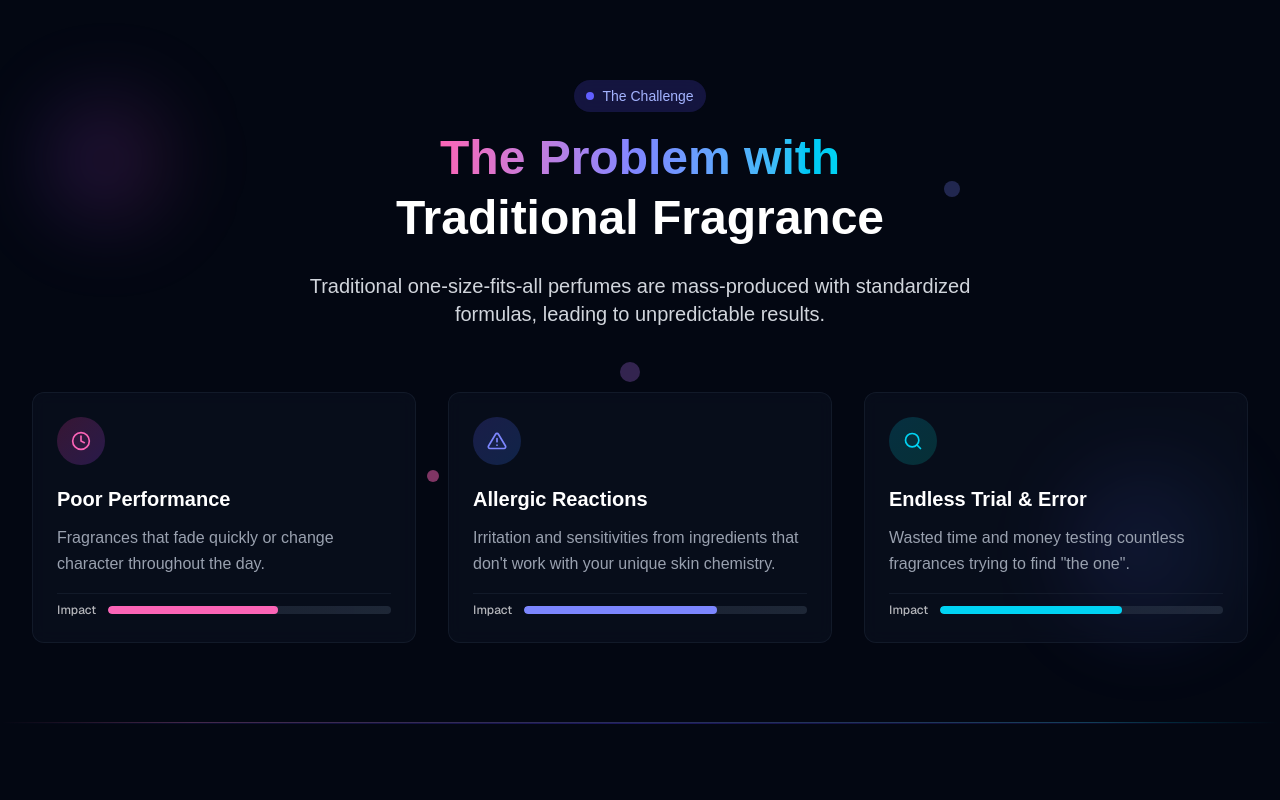
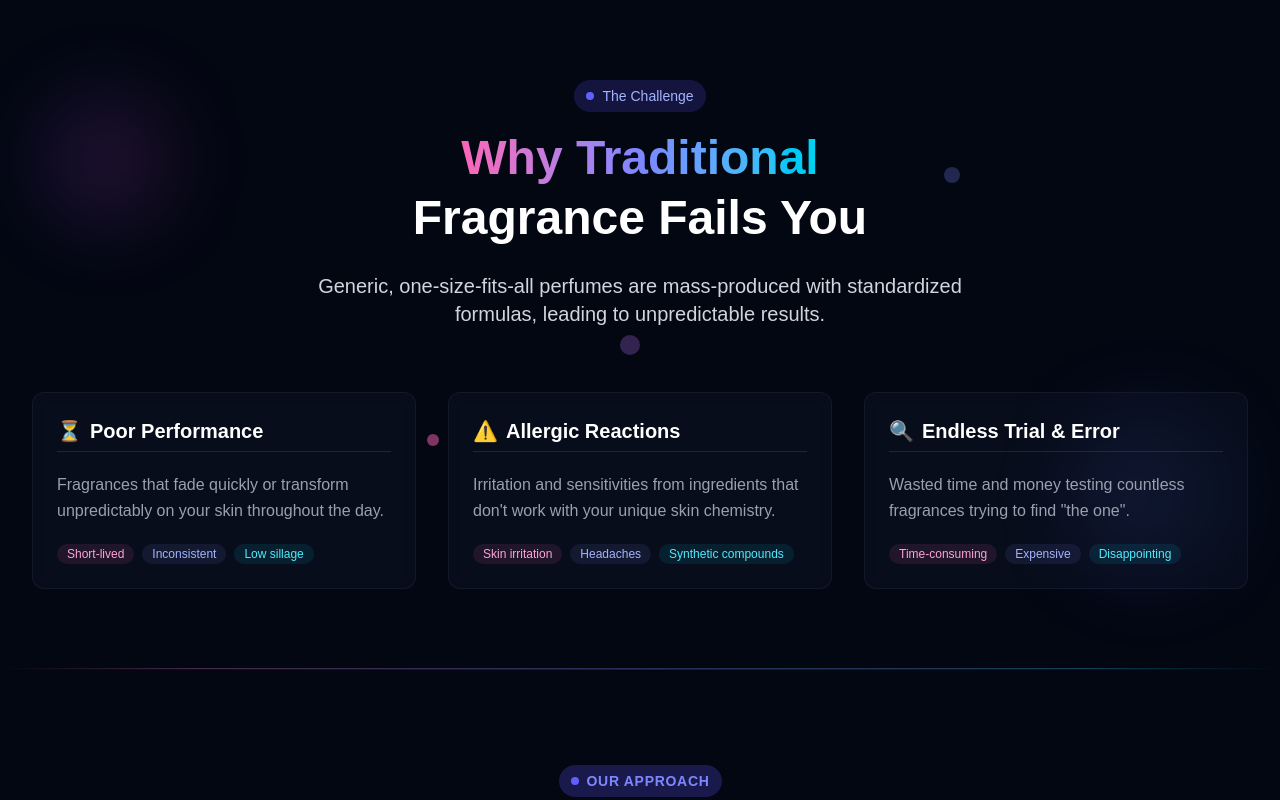
Before and after one commit to florian-lup/molequles, a Next.js app: page / in a window 1280 px wide. Shown: the part 800-1600 px from the top of the page. Built offline with nearby package versions, Linux system fonts and the light colour scheme.

Commit message:
Add molequles logo SVG and update Problem component for improved user engagement

```diff
--- a/src/components/home/Problem.tsx
+++ b/src/components/home/Problem.tsx
@@ -1,82 +1,45 @@
 'use client';
 
-import { FiClock, FiAlertTriangle, FiSearch } from 'react-icons/fi';
+import { FC } from 'react';
 import Badge from '@/components/ui/Badge';
 import GradientBorder from '@/components/ui/GradientBorder';
-import { motion } from 'framer-motion';
-import { FC } from 'react';
 
 interface FrustrationCardProps {
-  icon: React.ReactNode;
+  icon: string;
   title: string;
   description: string;
-  severity: number;
+  tags: string[];
   index: number;
 }
 
-const FrustrationCard: FC<FrustrationCardProps> = ({ icon, title, description, severity, index }) => {
-  // Clamp severity between 0 and 100
-  const clampedSeverity = Math.max(0, Math.min(100, severity));
-
-  // Generate a unique color for each card
-  const colors = [
-    "from-pink-500/20 to-purple-500/20 text-pink-400",
-    "from-indigo-500/20 to-blue-500/20 text-indigo-400",
-    "from-cyan-500/20 to-teal-500/20 text-cyan-400"
-  ];
-
-  const barColors = [
-    "bg-pink-400",
-    "bg-indigo-400",
-    "bg-cyan-400"
-  ];
+const FrustrationCard: FC<FrustrationCardProps> = ({ icon, title, description, tags, index }) => {
 
   return (
-    <motion.div
-      initial={{ opacity: 0, y: 20 }}
-      animate={{ opacity: 1, y: 0 }}
-      transition={{ duration: 0.5, delay: 0.1 * index }}
-      className="bg-gray-900/40 backdrop-blur-sm rounded-xl p-6 border border-gray-800/50 hover:border-gray-700/70 transition-all duration-300 hover:shadow-lg hover:shadow-indigo-500/10"
-    >
-      <div className={`rounded-full w-12 h-12 flex items-center justify-center bg-gradient-to-br ${colors[index % colors.length]} mb-5`}>
-        {icon}
+    <div className="bg-gray-900/40 backdrop-blur-sm rounded-xl p-6 border border-gray-800/50 hover:border-gray-700/70 transition-all duration-300 hover:shadow-lg hover:shadow-indigo-500/10">
+      {/* Updated icon styling to match HeroCard */}
+      <div className={`mb-5 flex items-center border-b border-gray-700/50 pb-1.5`}>
+        <span className="mr-2 text-xl">{icon}</span>
+        <h3 className="text-xl font-semibold text-white">{title}</h3>
       </div>
 
-      <h3 className="text-xl font-semibold mb-3 text-white">{title}</h3>
-      <p className="text-gray-400 leading-relaxed mb-4">{description}</p>
+      <p className="text-gray-400 leading-relaxed mb-5">{description}</p>
 
-      {/* Severity indicator */}
-      <div className="pt-2 border-t border-gray-800/50">
-        <div className="flex items-center w-full">
-          <span className="font-sans text-xs text-white/70 font-medium mr-3">Impact
+      {/* Tags */}
+      <div className="flex flex-wrap gap-2">
+        {tags.map((tag, i) => (
+          <span
+            key={i}
+            className={`inline-flex items-center px-2.5 py-0.5 rounded-full text-xs font-medium ${
+              i % 3 === 0 ? 'bg-pink-400/10 text-pink-300' :
+              i % 3 === 1 ? 'bg-indigo-400/10 text-indigo-300' :
+              'bg-cyan-400/10 text-cyan-300'
+            }`}
+          >
+            {tag}
           </span>
-          <div className="relative w-full h-2 flex-grow overflow-hidden rounded-md">
-            {/* Background bar with gradient */}
-            <div className="absolute inset-0 w-full h-full bg-gradient-to-r from-gray-800/70 to-gray-700/50" />
-
-            {/* Animated bar */}
-            <motion.div
-              className={`absolute inset-y-0 left-0 h-full ${barColors[index % barColors.length]} rounded-md`}
-              animate={{
-                width: [
-                  `${clampedSeverity * 0.7}%`,
-                  `${clampedSeverity}%`,
-                  `${clampedSeverity * 0.8}%`,
-                  `${clampedSeverity * 0.9}%`,
-                ]
-              }}
-              transition={{
-                duration: 4,
-                times: [0, 0.4, 0.7, 1],
-                repeat: Infinity,
-                ease: "easeInOut",
-                repeatType: "loop"
-              }}
-            />
-          </div>
-        </div>
+        ))}
       </div>
-    </motion.div>
+    </div>
   );
 };
 
@@ -84,21 +47,21 @@ export default function Problem() {
   const frustrations = [
     {
       title: "Poor Performance",
-      description: "Fragrances that fade quickly or change character throughout the day.",
-      icon: <FiClock className="w-5 h-5" />,
-      severity: 75
+      description: "Fragrances that fade quickly or transform unpredictably on your skin throughout the day.",
+      icon: "⏳",
+      tags: ["Short-lived", "Inconsistent", "Low sillage"]
     },
     {
       title: "Allergic Reactions",
       description: "Irritation and sensitivities from ingredients that don't work with your unique skin chemistry.",
-      icon: <FiAlertTriangle className="w-5 h-5" />,
-      severity: 85
+      icon: "⚠️",
+      tags: ["Skin irritation", "Headaches", "Synthetic compounds"]
     },
     {
       title: "Endless Trial & Error",
       description: "Wasted time and money testing countless fragrances trying to find \"the one\".",
-      icon: <FiSearch className="w-5 h-5" />,
-      severity: 80
+      icon: "🔍",
+      tags: ["Time-consuming", "Expensive", "Disappointing"]
     }
   ];
 
@@ -127,13 +90,13 @@ export default function Problem() {
             </div>
             <h2 className="text-3xl sm:text-4xl md:text-5xl font-bold mb-6 leading-tight">
               <span className="text-transparent bg-clip-text bg-gradient-to-r from-pink-400 via-indigo-400 to-cyan-400">
-                The Problem with
+                Why Traditional
               </span>
               <br />
-              Traditional Fragrance
+              Fragrance Fails You
             </h2>
             <p className="text-lg sm:text-xl text-gray-300 max-w-2xl mx-auto">
-              Traditional one-size-fits-all perfumes are mass-produced with standardized formulas, leading to unpredictable results.
+              Generic, one-size-fits-all perfumes are mass-produced with standardized formulas, leading to unpredictable results.
             </p>
           </div>
 
@@ -146,7 +109,7 @@ export default function Problem() {
                   icon={item.icon}
                   title={item.title}
                   description={item.description}
-                  severity={item.severity}
+                  tags={item.tags}
                 />
               ))}
             </div>
--- a/src/components/layout/Header.tsx
+++ b/src/components/layout/Header.tsx
@@ -40,16 +40,14 @@ export default function Header() {
           {/* Logo */}
           <Link
             href="/"
-            className="relative z-10 flex items-center gap-0"
+            className="relative z-10 flex items-center"
           >
             <div className="flex items-center">
               <Image
-                src="/images/logo.svg"
+                src="/icons/molequles-logo.svg"
                 alt="Molequles Logo"
-                width={35}
-                height={35}
-                priority
-                className="-mr-1" /* Negative margin to pull text closer */
+                width={25}
+                height={25}
               />
               <span className="text-xl font-bold text-transparent bg-clip-text bg-gradient-to-r from-pink-400 via-indigo-400 to-cyan-400">
                 Molequles
```
Also changed, not shown: public/icons/molequles-logo.svg (added), 1 other file (tests, documents, lock files or other folders).
